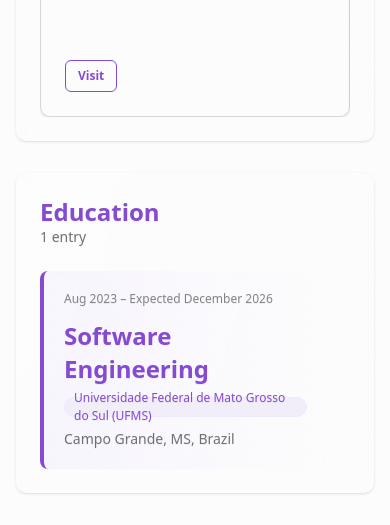
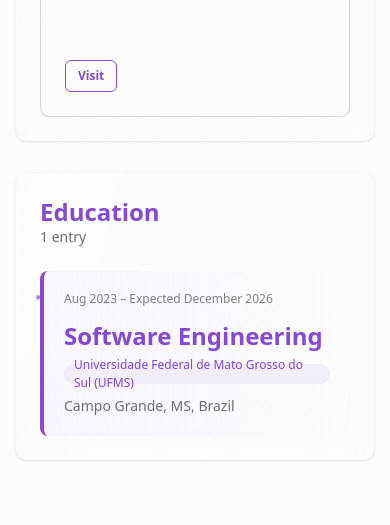
Before and after one commit to Cruellest/Portifolio-Website, a Vue app: page / in a window 390 px wide. Shown: the part 3325-3850 px from the top of the page. After the commit the page ends 3817 px from the top, so only its background shows below. Built offline with nearby package versions, Linux system fonts and the light colour scheme.

Commit message:
refactor: change education display from horizontal carousel to vertical list for improved readability

```diff
--- a/src/components/education.vue
+++ b/src/components/education.vue
@@ -12,16 +12,14 @@
         </div>
       </div>
 
-      <!-- Carrossel horizontal -->
+      <!-- Lista vertical -->
       <div class="mt-6">
-        <div class="overflow-x-auto scroll-smooth snap-x snap-mandatory touch-pan-x overscroll-x-contain" tabindex="0">
-          <div class="flex gap-6 md:gap-8 pr-2">
-            <div
+        <div class="flex flex-col gap-4 sm:gap-6">
+          <section
             v-for="(edu, idx) in itemsSorted"
             :key="idx"
-              class="snap-start shrink-0 w-[95%] sm:w-[30rem] md:w-[36rem] lg:w-[42rem]"
+            class="relative w-full p-5 sm:p-6 rounded-lg border-l-4 border-primary bg-gradient-to-r from-base-200/60 to-base-100/20 backdrop-blur transition-colors hover:from-base-200/80"
           >
-              <section class="relative w-full h-full p-5 sm:p-6 rounded-lg border-l-4 border-primary bg-gradient-to-r from-base-200/60 to-base-100/20 backdrop-blur transition-colors hover:from-base-200/80">
             <div class="flex flex-col gap-3 md:gap-4">
               <div class="text-xs sm:text-sm md:text-base text-base-content/60">
                 {{ edu.startDate }} – {{ edu.endDate }}
@@ -38,13 +36,9 @@
             </div>
             <span class="status status-primary status-sm absolute -left-2 top-6"></span>
           </section>
-            </div>
 
-            <div v-if="!itemsSorted.length" class="snap-start shrink-0 w-full">
-              <div class="alert alert-info">
+          <div v-if="!itemsSorted.length" class="alert alert-info">
             <span>{{ eduEmpty }}</span>
-              </div>
-            </div>
           </div>
         </div>
       </div>
```
Lines whose indentation alone changed are shown as unchanged.
